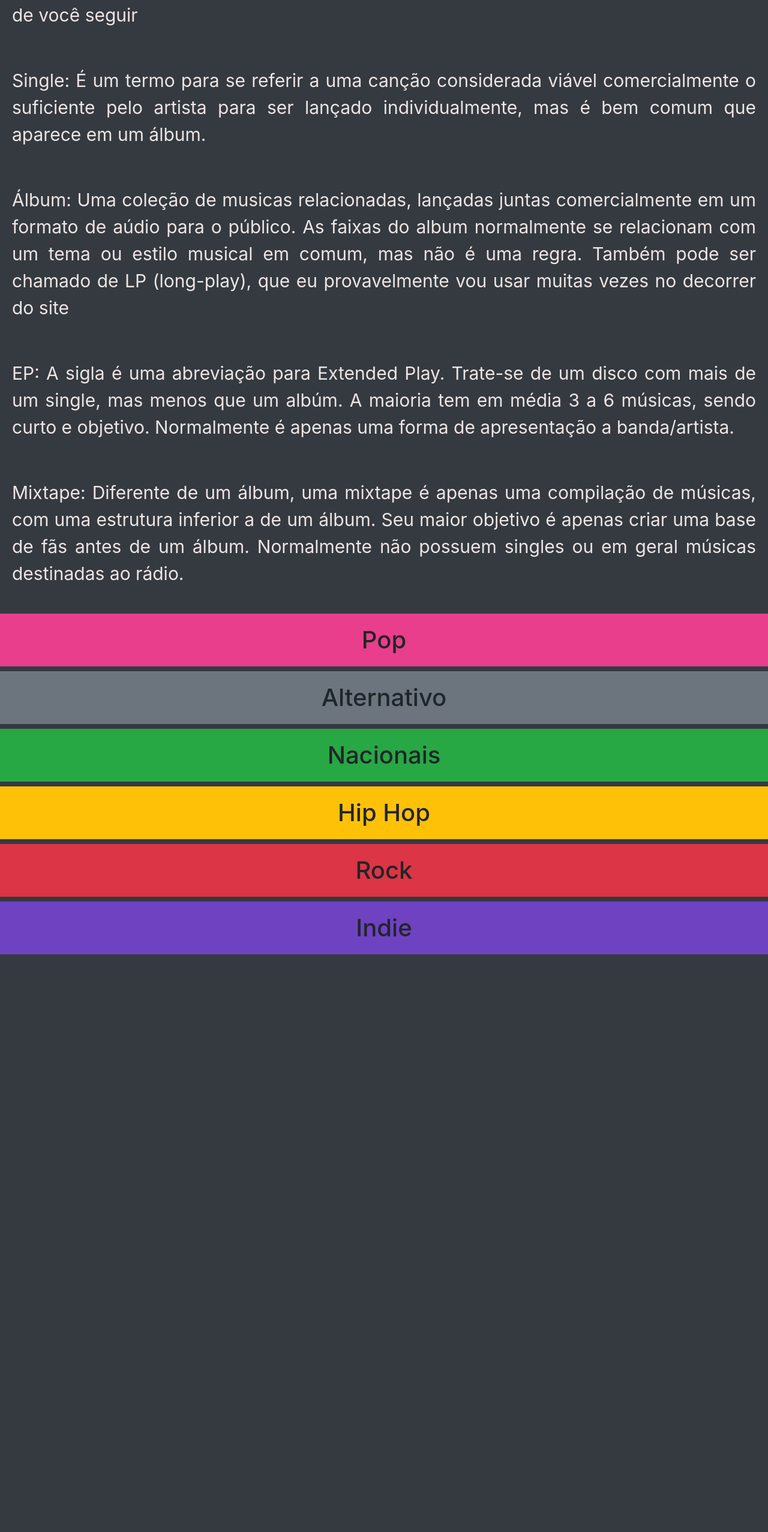
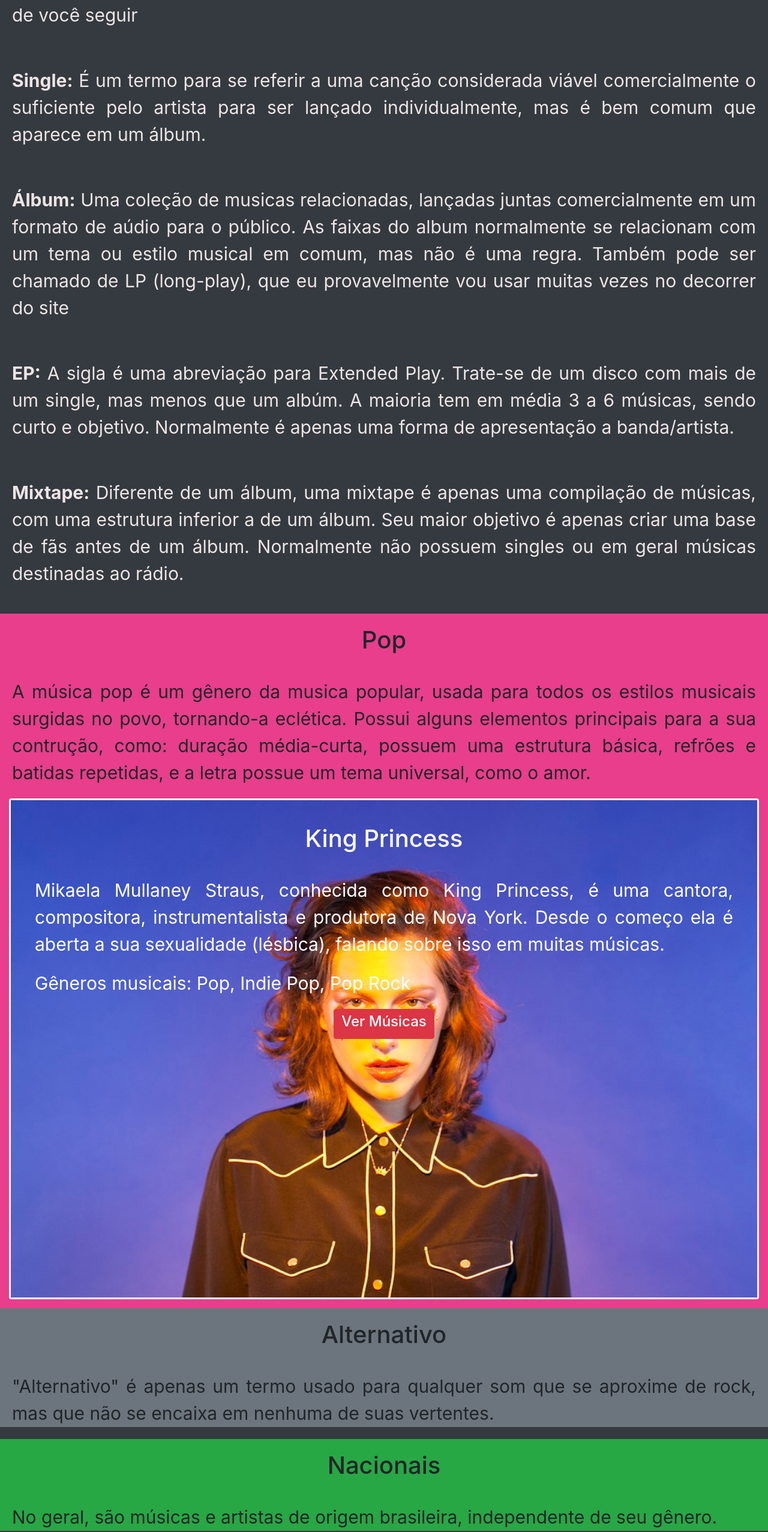
Before and after one commit to RedFoxyy/Divulgacao-Musical, a plain HTML site: page index.html in a window 1280 px wide. Shown: the part 1666-4220 px from the top of the page at 60% size. Before the commit the page ends 3265 px from the top, so only its background shows below. Drawn offline with nearby package versions, Linux system fonts and the light colour scheme.

Commit message:
Add files via upload

```diff
--- a/css/style.css
+++ b/css/style.css
@@ -52,6 +52,7 @@ p {
 
 #pop {
     background-color: #e83e8c;
+    align-content: center;
 }
 
 #pop h1 {
--- a/index.html
+++ b/index.html
@@ -137,41 +137,79 @@
         Se você não sabe muito de música e seus termos, aqui vou explicar alguns deles antes de você seguir
       </p> <br>
       <p>
-        Single: É um termo para se referir a uma canção considerada viável comercialmente o suficiente pelo artista para ser lançado individualmente,
+        <b>Single:</b> É um termo para se referir a uma canção considerada viável comercialmente o suficiente pelo artista para ser lançado individualmente,
         mas é bem comum que aparece em um álbum.
       </p> <br>
       <p>
-        Álbum: Uma coleção de musicas relacionadas, lançadas juntas comercialmente em um formato de aúdio para o público.
+        <b>Álbum:</b> Uma coleção de musicas relacionadas, lançadas juntas comercialmente em um formato de aúdio para o público.
         As faixas do album normalmente se relacionam com um tema ou estilo musical em comum, mas não é uma regra.
         Também pode ser chamado de LP (long-play), que eu provavelmente vou usar muitas vezes no decorrer do site
       </p> <br>
       <p>
-        EP: A sigla é uma abreviação para Extended Play.
+        <b>EP:</b> A sigla é uma abreviação para Extended Play.
         Trate-se de um disco com mais de um single, mas menos que um albúm.
         A maioria tem em média 3 a 6 músicas, sendo curto e objetivo. Normalmente é apenas uma forma de apresentação a banda/artista.
       </p> <br>
       <p>
-        Mixtape: Diferente de um álbum, uma mixtape é apenas uma compilação de músicas, com uma estrutura inferior a de um álbum.
+        <b>Mixtape:</b> Diferente de um álbum, uma mixtape é apenas uma compilação de músicas, com uma estrutura inferior a de um álbum.
         Seu maior objetivo é apenas criar uma base de fãs antes de um álbum. Normalmente não possuem singles ou em geral músicas destinadas ao rádio.
       </p> <br>
     </section>
     <section id="pop">
       <h1>Pop</h1>
+      <p>
+        A música pop é um gênero da musica popular, usada para todos os estilos musicais surgidas no povo, tornando-a eclética.
+        Possui alguns elementos principais para a sua contrução, como:
+        duração média-curta,  possuem uma estrutura básica, refrões e batidas repetidas, e a  letra possue um tema universal, como o amor.
+      </p>
+      <div class="card bg-dark text-white border-light">
+        <img class="card-img" src="img/king princess img.jpg" alt="Card image">
+        <div class="card-img-overlay">
+          <h1 class="card-title">King Princess</h1>
+          <p class="card-text">Mikaela Mullaney Straus, conhecida como King Princess, é uma cantora, compositora, instrumentalista e produtora
+            de Nova York. Desde o começo ela é aberta a sua sexualidade (lésbica), falando sobre isso em muitas músicas.
+          </p>
+          <p class="card-text">
+            Gêneros musicais: Pop, Indie Pop, Pop Rock
+          </p>
+          <button type="button" class="btn btn-danger"><h4><a href="kingprincess.html">Ver Músicas</a></h4></button>
+
+        </div>
+      </div>
     </section>
     <section id="alternativo">
       <h1>Alternativo</h1>
+      <p>
+        "Alternativo" é apenas um termo usado para qualquer som que se aproxime de rock, mas que não se encaixa em nenhuma de suas vertentes.
+      </p>
     </section>
     <section id="nacionais">
       <h1>Nacionais</h1>
+      <p>
+        No geral, são músicas e artistas de origem brasileira, independente de seu gênero.
+      </p>
     </section>
     <section id="hiphop">
       <h1>Hip Hop</h1>
+      <p>
+        O hip hop no geral é uma manifestação cultura poriginado da indignação de jovens norte-americanos desfavorecidos economicamente,
+        se expressando por meio meio da música, artes plásticas, dança e grafite.
+        Na música, é estilo que mescla o rap com batidas eletrônicas.
+      </p>
     </section>
     <section id="rock">
       <h1>Rock</h1>
+      <p>
+        Um gênero musical que gira em torno da guitarra elétrica ou do violão e ultiliza forte backbeat.
+        Além disso, o rock possui um ritmo contagiante, conhecido pelo apelo comportamental e visual de irreverência e atitude.
+      </p>
     </section>
     <section id="indie">
       <h1>Indie</h1>
+      <p>
+        É um estilo que visa uma tragetória independente, percorrendo um caminho mais distante do mercado musical predominante.
+      Seus artistas fazem questão de presevar sua autonomia em suas músicas e carreiras.
+      </p>
     </section>
 
     <!-- JavaScript -->
```
Also changed, not shown: css/bootstrap.css, img/king princess img.jpg (added), img/king princess.jpg.
